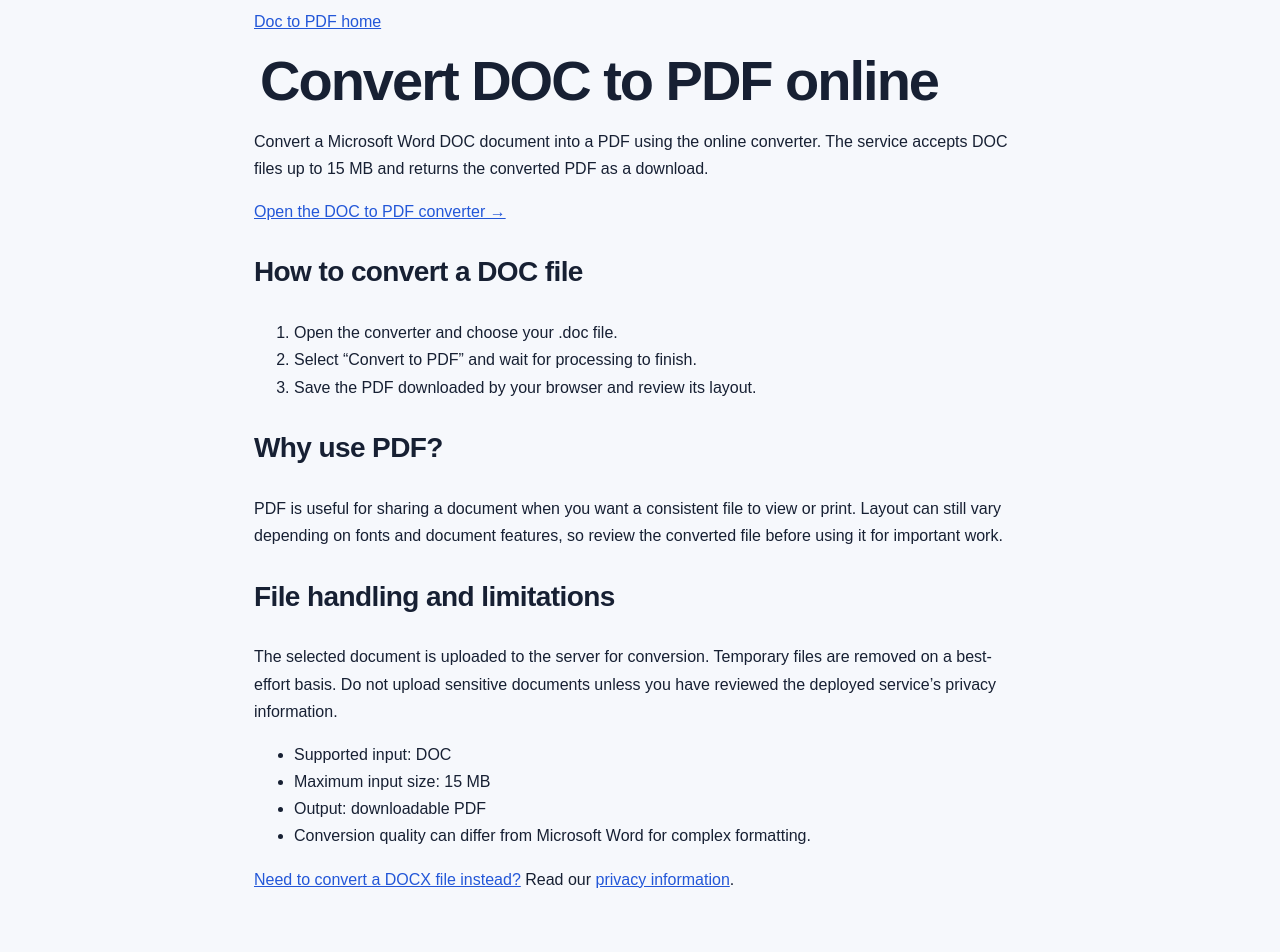
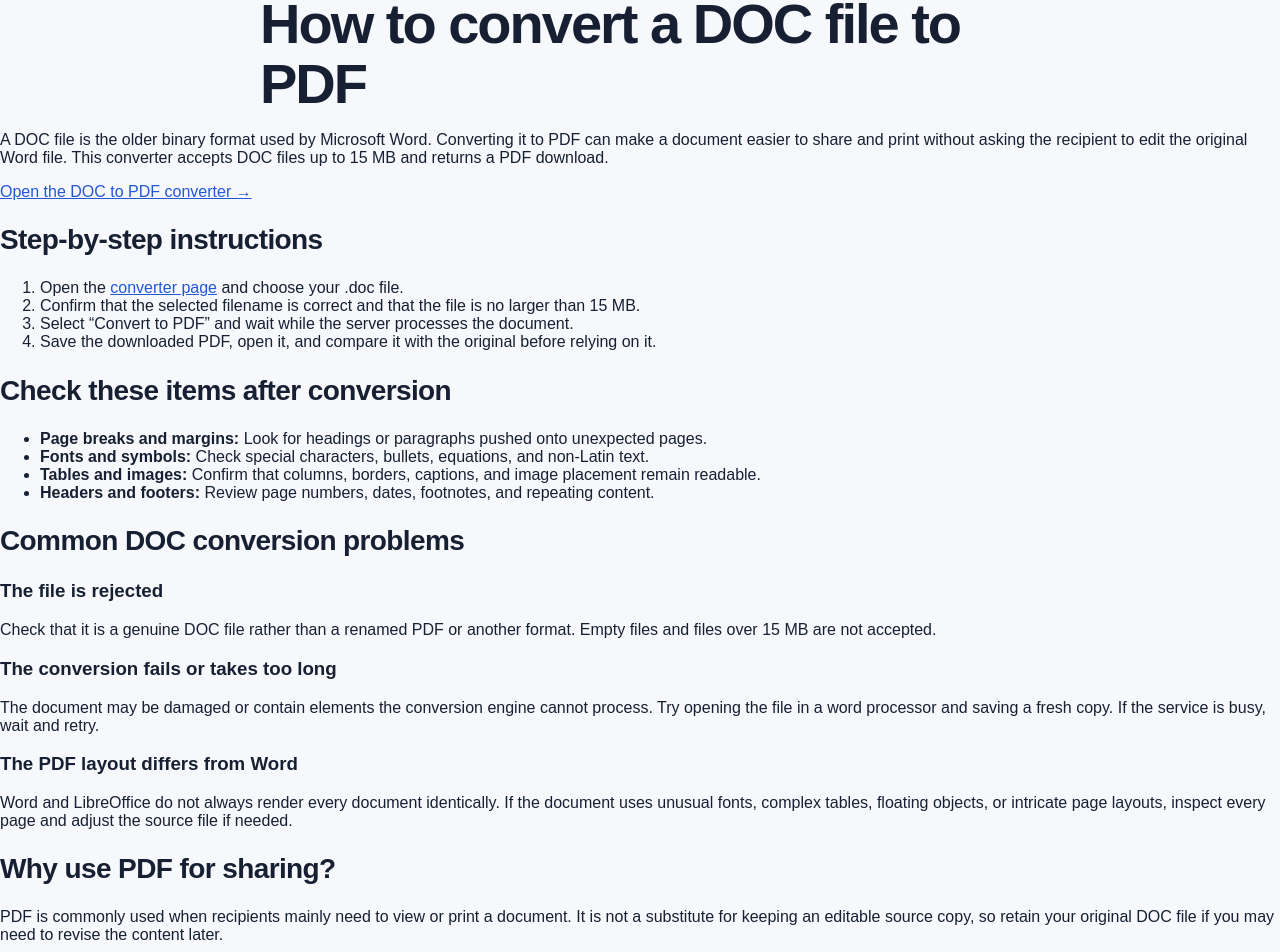
Before and after one commit to Monupatel62/doc-to-pdf, a Next.js app: page /doc-to-pdf in a window 1280 px wide. Shown: the part 40-992 px from the top of the page. Built offline with nearby package versions, Linux system fonts and the light colour scheme; no server answers.

Commit message:
content: expand DOC conversion guide

```diff
--- a/app/doc-to-pdf/page.tsx
+++ b/app/doc-to-pdf/page.tsx
@@ -3,28 +3,42 @@ import Link from "next/link";
 
 export const metadata: Metadata = {
   title: "Convert DOC to PDF Online | Doc to PDF",
-  description: "Convert legacy Microsoft Word DOC files to PDF online. Upload a DOC document up to 15 MB and download a PDF copy.",
+  description: "A practical guide to converting older Word DOC documents to PDF, checking formatting, and troubleshooting common conversion issues.",
   alternates: { canonical: "/doc-to-pdf" },
-  openGraph: {
-    title: "Convert DOC to PDF Online",
-    description: "A simple online workflow for converting Word DOC files to PDF.",
-    type: "website"
-  }
+  openGraph: { title: "Convert DOC to PDF Online", description: "Learn how to convert a DOC file and check the resulting PDF.", type: "website" }
 };
 
 export default function DocToPdfPage() {
-  return <main style={{ maxWidth: 820, margin: "0 auto", padding: "48px 24px", lineHeight: 1.7 }}>
-    <nav><Link href="/">Doc to PDF home</Link></nav>
-    <h1>Convert DOC to PDF online</h1>
-    <p>Convert a Microsoft Word DOC document into a PDF using the online converter. The service accepts DOC files up to 15 MB and returns the converted PDF as a download.</p>
-    <p><Link href="/">Open the DOC to PDF converter →</Link></p>
-    <h2>How to convert a DOC file</h2>
-    <ol><li>Open the converter and choose your .doc file.</li><li>Select “Convert to PDF” and wait for processing to finish.</li><li>Save the PDF downloaded by your browser and review its layout.</li></ol>
-    <h2>Why use PDF?</h2>
-    <p>PDF is useful for sharing a document when you want a consistent file to view or print. Layout can still vary depending on fonts and document features, so review the converted file before using it for important work.</p>
-    <h2>File handling and limitations</h2>
-    <p>The selected document is uploaded to the server for conversion. Temporary files are removed on a best-effort basis. Do not upload sensitive documents unless you have reviewed the deployed service’s privacy information.</p>
-    <ul><li>Supported input: DOC</li><li>Maximum input size: 15 MB</li><li>Output: downloadable PDF</li><li>Conversion quality can differ from Microsoft Word for complex formatting.</li></ul>
-    <p><Link href="/docx-to-pdf">Need to convert a DOCX file instead?</Link> Read our <Link href="/privacy">privacy information</Link>.</p>
+  return <main className="guidePage">
+    <nav aria-label="Breadcrumb"><Link href="/">Home</Link> / DOC guide</nav>
+    <h1>How to convert a DOC file to PDF</h1>
+    <p>A DOC file is the older binary format used by Microsoft Word. Converting it to PDF can make a document easier to share and print without asking the recipient to edit the original Word file. This converter accepts DOC files up to 15 MB and returns a PDF download.</p>
+    <p><Link className="guideCta" href="/">Open the DOC to PDF converter →</Link></p>
+    <h2>Step-by-step instructions</h2>
+    <ol>
+      <li>Open the <Link href="/">converter page</Link> and choose your .doc file.</li>
+      <li>Confirm that the selected filename is correct and that the file is no larger than 15 MB.</li>
+      <li>Select “Convert to PDF” and wait while the server processes the document.</li>
+      <li>Save the downloaded PDF, open it, and compare it with the original before relying on it.</li>
+    </ol>
+    <h2>Check these items after conversion</h2>
+    <ul>
+      <li><strong>Page breaks and margins:</strong> Look for headings or paragraphs pushed onto unexpected pages.</li>
+      <li><strong>Fonts and symbols:</strong> Check special characters, bullets, equations, and non-Latin text.</li>
+      <li><strong>Tables and images:</strong> Confirm that columns, borders, captions, and image placement remain readable.</li>
+      <li><strong>Headers and footers:</strong> Review page numbers, dates, footnotes, and repeating content.</li>
+    </ul>
+    <h2>Common DOC conversion problems</h2>
+    <h3>The file is rejected</h3><p>Check that it is a genuine DOC file rather than a renamed PDF or another format. Empty files and files over 15 MB are not accepted.</p>
+    <h3>The conversion fails or takes too long</h3><p>The document may be damaged or contain elements the conversion engine cannot process. Try opening the file in a word processor and saving a fresh copy. If the service is busy, wait and retry.</p>
+    <h3>The PDF layout differs from Word</h3><p>Word and LibreOffice do not always render every document identically. If the document uses unusual fonts, complex tables, floating objects, or intricate page layouts, inspect every page and adjust the source file if needed.</p>
+    <h2>Why use PDF for sharing?</h2>
+    <p>PDF is commonly used when recipients mainly need to view or print a document. It is not a substitute for keeping an editable source copy, so retain your original DOC file if you may need to revise the content later.</p>
+    <h2>File handling</h2>
+    <p>The selected document is uploaded to the server for conversion. The application attempts to remove temporary working files after processing, but cleanup is best-effort and should not be treated as a guarantee of secure erasure. Avoid uploading confidential material unless you accept the service's disclosed processing.</p>
+    <h2>Frequently asked questions</h2>
+    <h3>Can I upload a DOCX file here?</h3><p>Yes, the converter accepts DOC and DOCX. For DOCX-specific tips, read the <Link href="/docx-to-pdf">DOCX conversion guide</Link>.</p>
+    <h3>Does conversion change the original DOC file?</h3><p>The converter returns a PDF download; it does not provide an edited Word document. Keep your original file as a separate copy.</p>
+    <p>Read the <Link href="/privacy">privacy information</Link> or visit the <Link href="/about">About page</Link> to learn about this utility.</p>
   </main>;
 }
```
